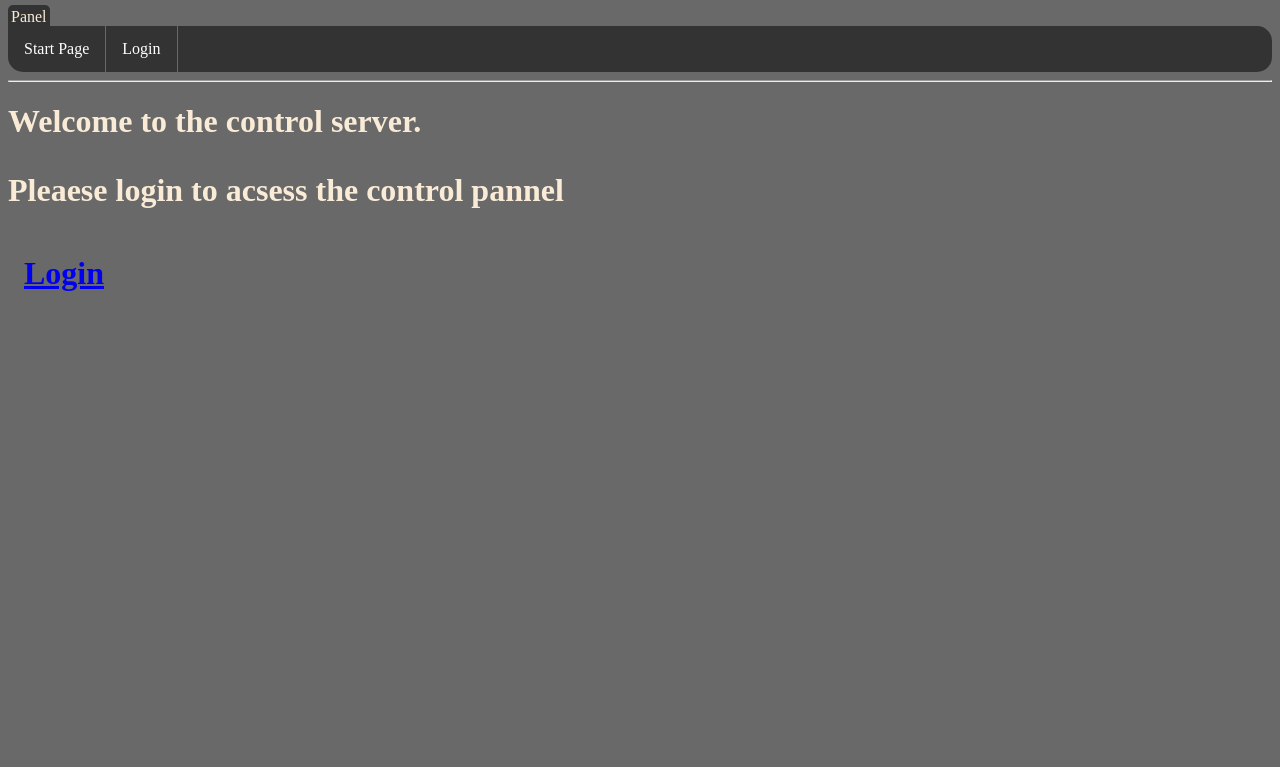
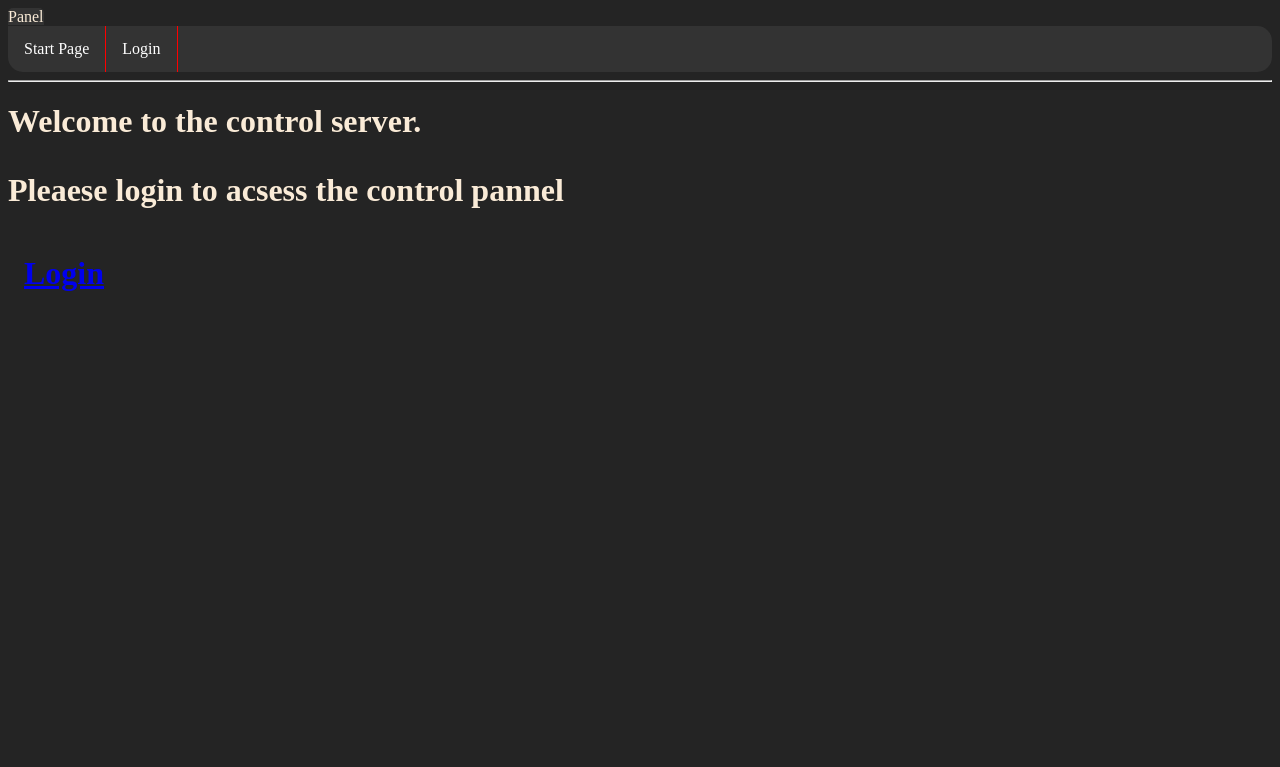
Before and after one commit to RSL2003/chandelier-web-page-server, a Flask app: page / in a window 1280 px wide. Shown: the top 767 px of the page. Run offline with Flask 2, Linux system fonts and the light colour scheme; some libraries are stand-ins or nearby versions.

Commit message:
updated css and html. added favicon to page as long as base page is called which it should be.
Signed-off-by: RSL <rsl@venomcraft.win>

```diff
--- a/static/styles/base.css
+++ b/static/styles/base.css
@@ -28,10 +28,10 @@
 }
 /* Add a gray right border to all list items, except the last item (last-child) */
 li {
-  border-right: 1px groove #ff00ff;
+  border-right: 1px groove red;
 }
 body {
-    background-color: dimgray;
+    background-color: #242424;
     color: antiquewhite;
 }
 
--- a/templates/html/base.html
+++ b/templates/html/base.html
@@ -1,3 +1,4 @@
+<!doctype html>
 <html>
 <head><!--Check if the title exsists, if not it will use the defuault undefined-->
     {% if title %}
@@ -6,12 +7,13 @@
         <title>Control Pannel undefined</title>
     {% endif %}
 	 <link rel="stylesheet" href="{{ url_for('static', filename='styles/base.css') }}">
-</head>
+<link rel="shortcut icon" href="{{ url_for('static', filename='favicon.ico') }}">
+	</head>
 <body><!--navigation bar-->
 <div>
 	<La>Panel</La>
-    <ul>
-        <li><a href="{{ url_for('index') }}">Start Page </a></li>
+<ul>
+    <li><a href="{{ url_for('index') }}">Start Page </a></li>
         <li><a href="{{ url_for('login') }}">Login</a></li>
     </ul>
 </div>
--- a/templates/html/index.html
+++ b/templates/html/index.html
@@ -1,3 +1,4 @@
+<!doctype html>
 {% extends "html/base.html" %}<!--adds the navigation bar-->
 {% block content %}<!--where the page content starts-->
  <link rel="stylesheet" href="{{ url_for('static', filename='styles/index.css') }}">
--- a/templates/html/login.html
+++ b/templates/html/login.html
@@ -1,3 +1,4 @@
+<!doctype html>
 {% extends "html/base.html" %}<!--adds the navigation bar-->
 {% block content %}<!--where the page content starts-->
 <link rel="stylesheet" href="{{ url_for('static', filename='styles/login.css') }}">
```
